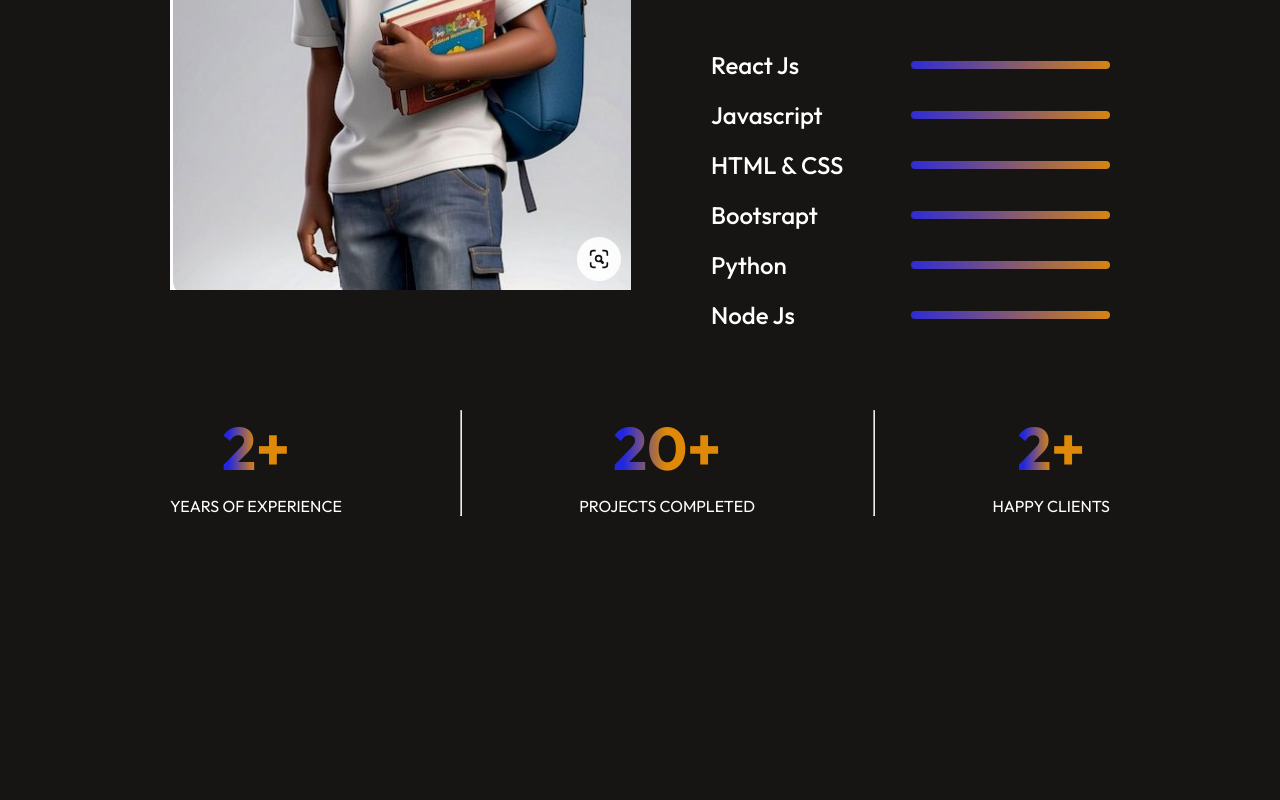
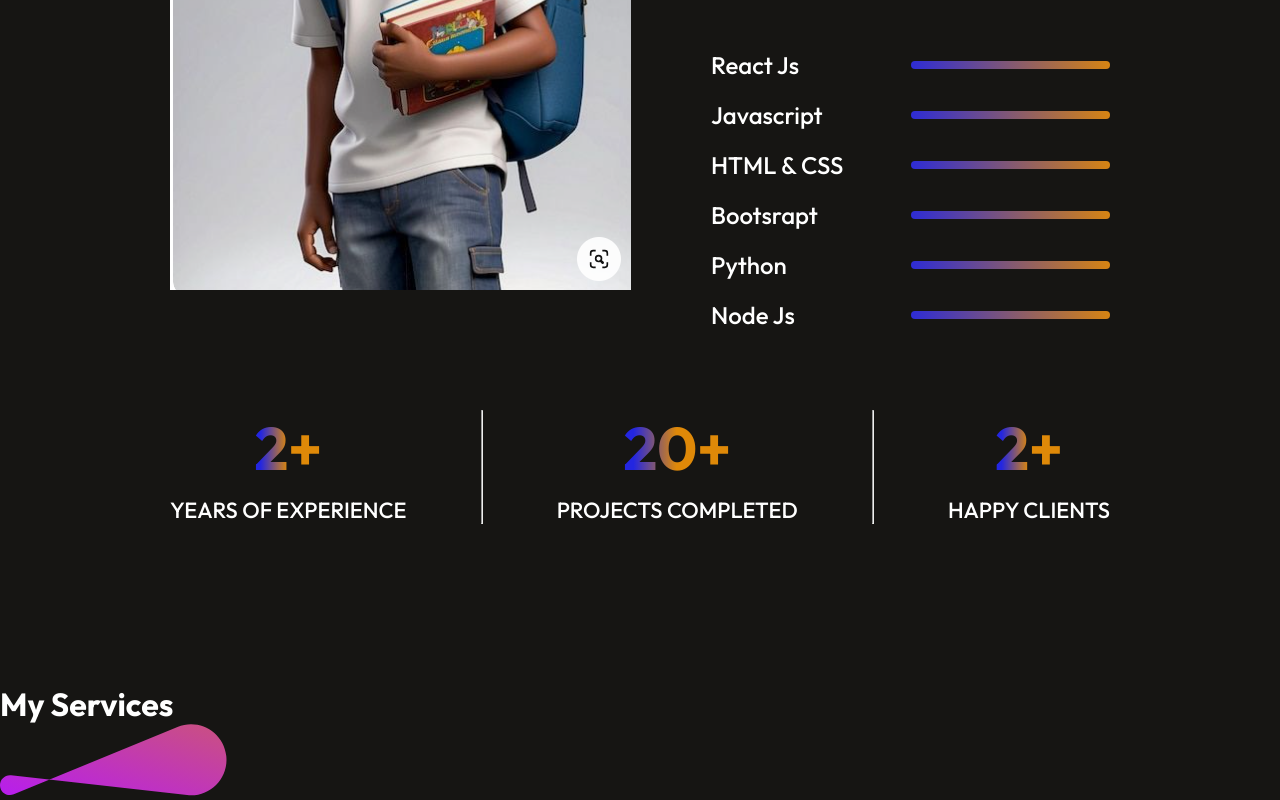
Before and after one commit to vincentMunywoki/my-portfolio, a React (Vite) app: page / in a window 1280 px wide. Shown: the part 1584-2384 px from the top of the page. Before the commit the page ends 2180 px from the top, so only its background shows below. Built offline with nearby package versions, Linux system fonts and the light colour scheme.

Commit message:
about me

```diff
--- a/src/App.jsx
+++ b/src/App.jsx
@@ -2,6 +2,7 @@ import React from 'react'
 import Navbar from './Components/Navbar/Navbar'
 import Hero from './Components/Hero/Hero'
 import About from './Components/About/About'
+import Services from './Components/Services/Services'
 
 
 const App = () => {
@@ -11,6 +12,7 @@ const App = () => {
       <Navbar/>
       <Hero />
       <About />
+      <Services />
     </div>
   )
 }
--- a/src/Components/About/About.css
+++ b/src/Components/About/About.css
@@ -84,3 +84,15 @@
     -webkit-background-clip: text;
     -webkit-text-fill-color: transparent;
 }
+.about-achievement p{
+    font-size: 22px;
+    font-weight: 500;
+}
+.about-skill:hover{
+    transform: scale(1.05);
+    transition: 0.3s;
+}
+.about-achievement:hover{
+    transform: scale(1.12);
+    transition: 0.5s;
+}
--- /dev/null
+++ b/src/Components/Services/Services.jsx
@@ -0,0 +1,16 @@
+import React from 'react'
+import './Services.css'
+import theme_pattern from '../../assets/theme_pattern.svg'
+
+const Services = () => {
+  return (
+    <div className='Services'>
+        <div className="Services-title">
+            <h1>My Services</h1>
+            <img src={theme_pattern} alt="" />
+        </div>
+    </div>
+  )
+}
+
+export default Services
```
Also changed, not shown: src/Components/Services/Services.css (added).
